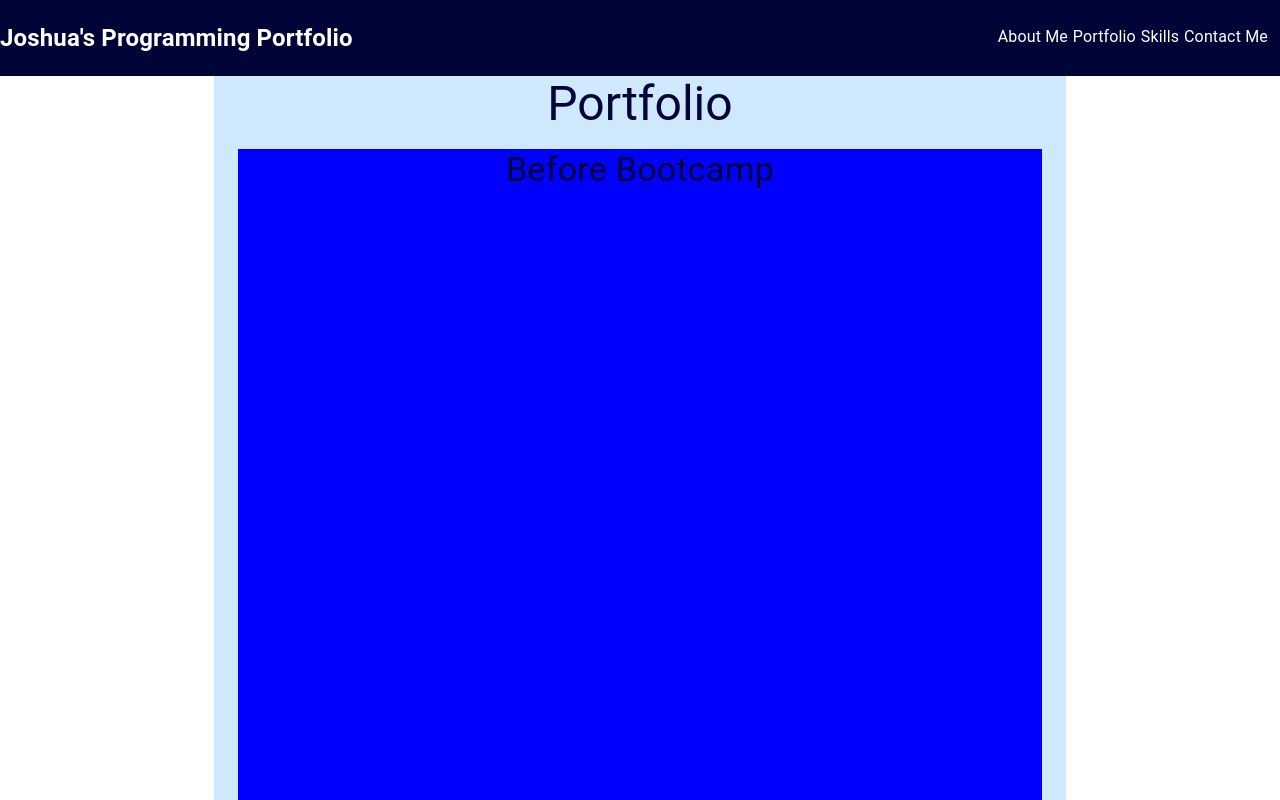
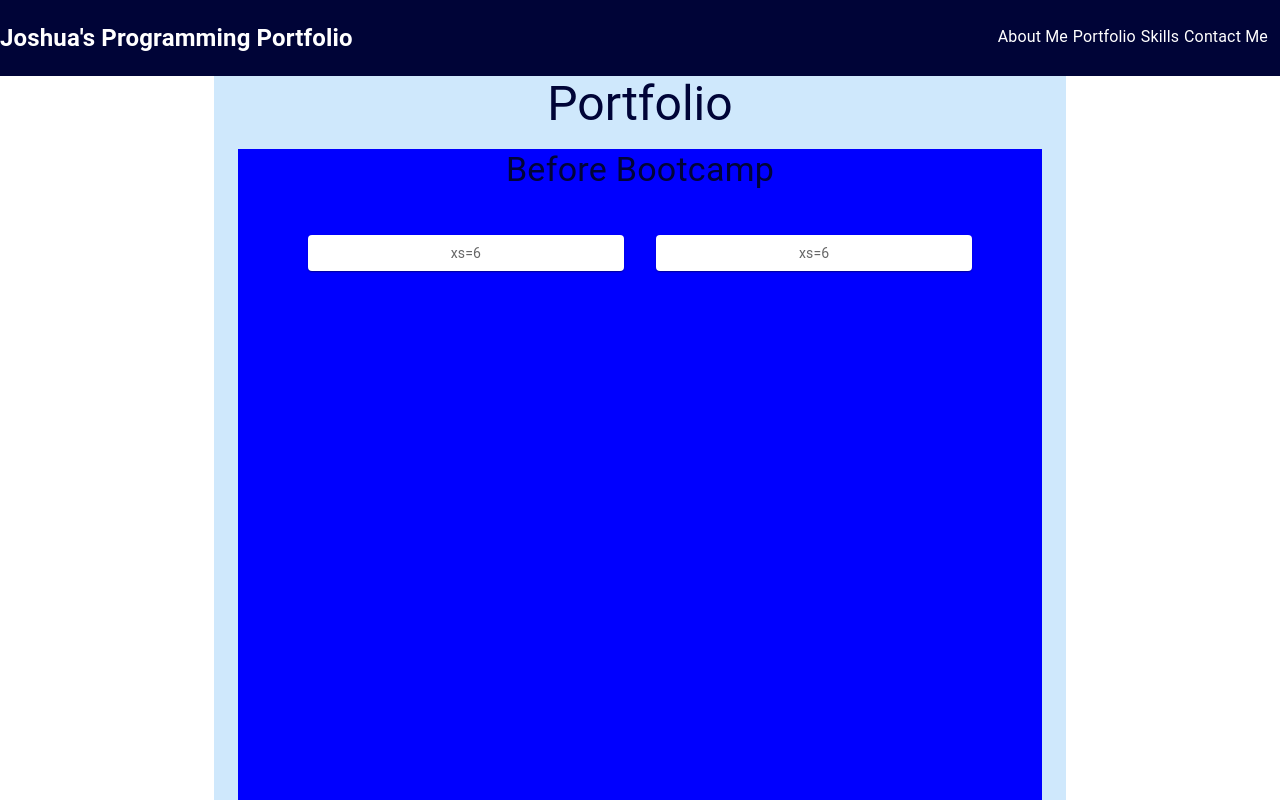
Before and after one commit to CoderJ01/material-ui-programming-portfolio, a React (Create React App) app: page /portfolio in a window 1280 px wide. Shown: the top 800 px of the page. Built offline with nearby package versions, Linux system fonts and the light colour scheme.

Commit message:
use and modify sample Grid code from MUI

```diff
--- a/src/pages/Portfolio/Portfolio.page.jsx
+++ b/src/pages/Portfolio/Portfolio.page.jsx
@@ -4,6 +4,17 @@ import Box from '@mui/material/Box';
 import Container from '@mui/material/Container';
 import { Typography } from '@mui/material';
 import { sections } from './Portfolio.util';
+import Grid from '@mui/material/Grid';
+import { styled } from '@mui/material/styles';
+import Paper from '@mui/material/Paper';
+
+const Item = styled(Paper)(({ theme }) => ({
+    backgroundColor: theme.palette.mode === 'dark' ? '#1A2027' : '#fff',
+    ...theme.typography.body2,
+    padding: theme.spacing(1),
+    textAlign: 'center',
+    color: theme.palette.text.secondary,
+  }));
 
 const Portfolio = () => {
     return (
@@ -18,6 +29,16 @@ const Portfolio = () => {
                                 <Container maxWidth="md">
                                     <Box sx={{ bgcolor: 'blue', height: '100vh', textAlign: 'center' }}>
                                         <Typography variant="h4" gutterBottom sx={{ color: 'rgb(0, 4, 55)' }}>{section.title}</Typography>
+                                        <Box sx={{ flexGrow: 1 }}>
+                                            <Grid container spacing={4} sx={{ justifyContent: 'center', marginTop: '1%'}}>
+                                                <Grid item xs={5}>
+                                                    <Item>xs=6</Item>
+                                                </Grid>
+                                                <Grid item xs={5}>
+                                                    <Item>xs=6</Item>
+                                                </Grid>
+                                            </Grid>
+                                        </Box>
                                     </Box>
                                 </Container>
                             );
```
